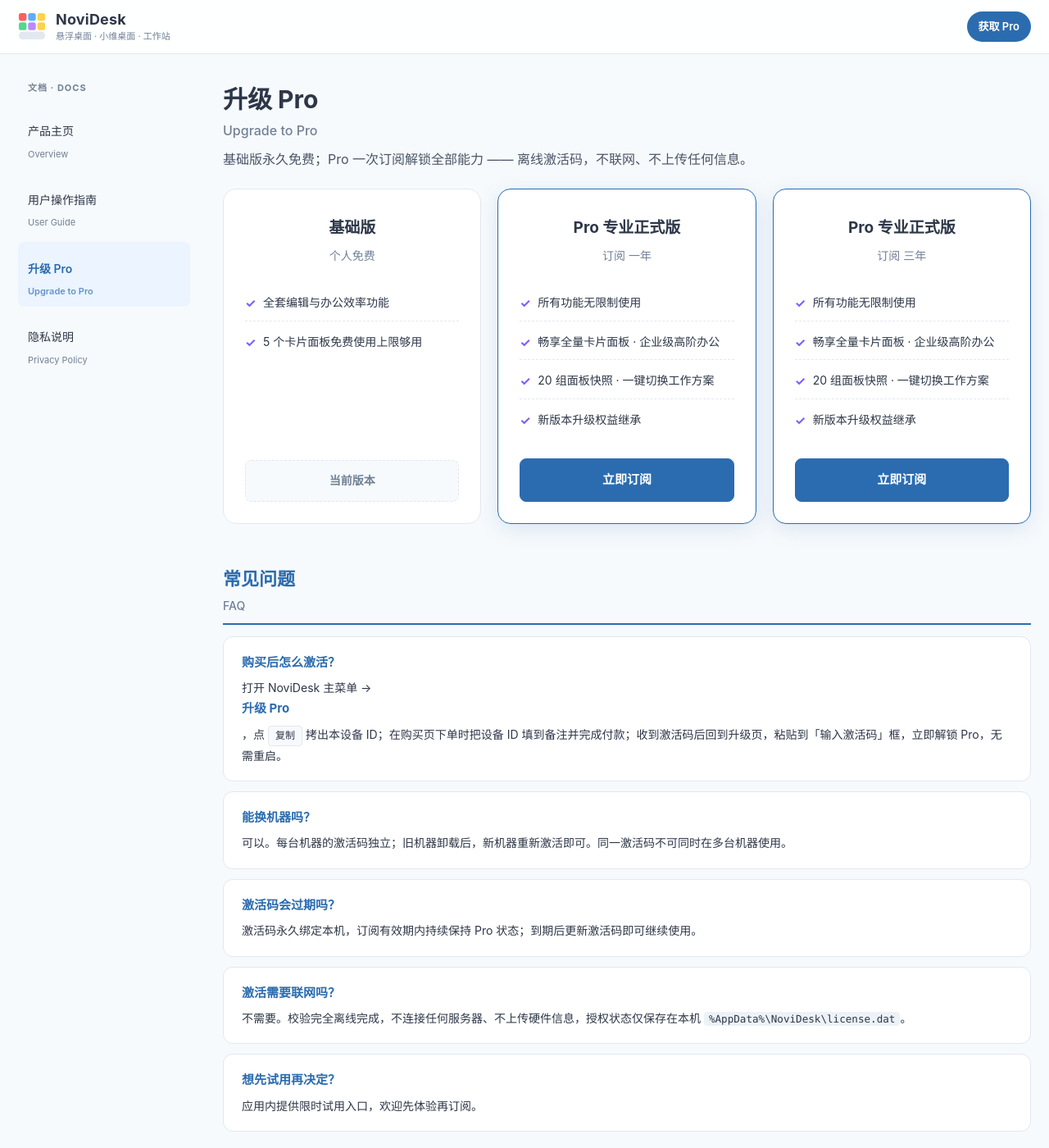
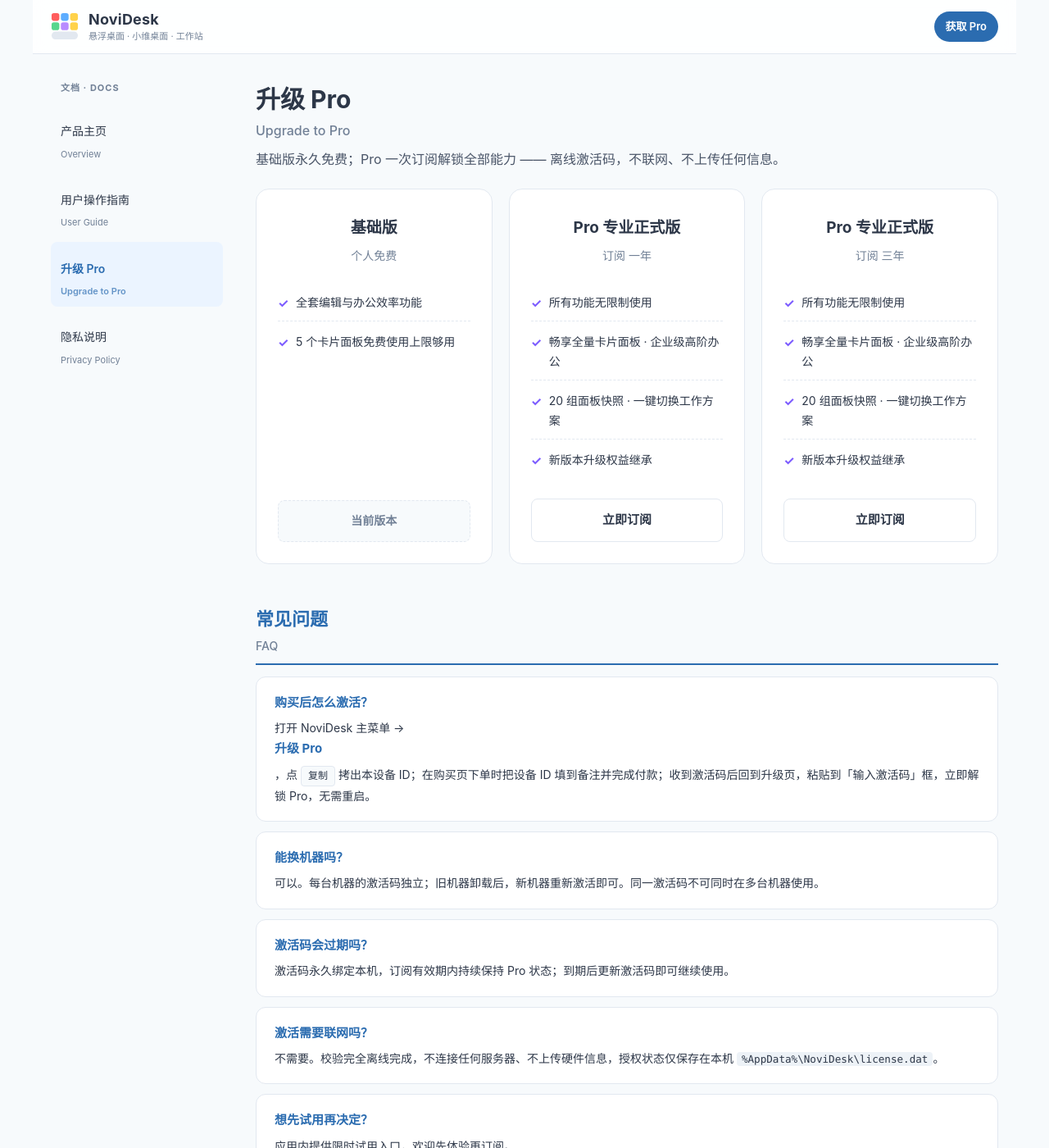
Before and after one commit to tech-littlesoft/NoviDesk, a Jekyll site: the page built from buy.md, in a window 1280 px wide and 1400 px high. Shown: the whole window at 82% size. Built offline with Jekyll 4.4.1, drawn with Linux system fonts in a browser that asks for light colours.

Commit message:
升级 Pro 页收窄宽度并改为悬停高亮
- 宽幅容器 1560px 收窄到 1200px，顶栏与页脚同步（内容区约 950px）
- 取消常亮蓝框：.pricing-card 默认中性灰边，仅 hover / focus-within 才亮蓝边并上浮
- 订阅按钮改为默认白底，卡片悬停时同步高亮为实心蓝，按钮自身 hover 再加深
- 移除已无用的 highlight 类与对应样式（含深色模式分支）
- 清理定价网格与 FAQ 上多余的 max-width 限制

```diff
--- a/assets/css/style.css
+++ b/assets/css/style.css
@@ -137,15 +137,15 @@ figcaption { font-size:13px; color:var(--muted); margin-top:8px; text-align:cent
 
 /* ===== Wide landing layout (buy page) ===== */
 body.wide-page .topbar,
-body.wide-page .site-footer { max-width:1560px; }
-.layout.is-wide { max-width:1560px; }
+body.wide-page .site-footer { max-width:1200px; }
+.layout.is-wide { max-width:1200px; }
 .layout.is-wide .page { max-width:none; }
 
 /* ===== Buy page: pricing cards ===== */
-.pricing-grid { display:grid; grid-template-columns:repeat(3,1fr); gap:20px; margin:22px 0 10px; max-width:1240px; }
+.pricing-grid { display:grid; grid-template-columns:repeat(3,1fr); gap:20px; margin:22px 0 10px; }
 .pricing-card { position:relative; padding:30px 26px 26px; border:1px solid var(--line); border-radius:16px; background:var(--card); display:flex; flex-direction:column; text-align:center; transition:transform .18s, box-shadow .18s, border-color .18s; }
-.pricing-card:hover { transform:translateY(-3px); }
-.pricing-card.highlight { border-color:var(--brand); box-shadow:0 6px 26px rgba(43,108,176,0.14); }
+.pricing-card:hover,
+.pricing-card:focus-within { transform:translateY(-3px); border-color:var(--brand); box-shadow:0 6px 26px rgba(43,108,176,0.14); }
 .pricing-card h3 { margin:0 0 6px; font-size:19px; color:var(--ink); font-weight:700; }
 .pricing-card .period { margin:0 0 20px; font-size:14px; color:var(--muted); }
 .pricing-card .features { list-style:none; padding:0; margin:0 0 22px; font-size:14px; color:var(--ink); text-align:left; flex:1; }
@@ -153,9 +153,9 @@ body.wide-page .site-footer { max-width:1560px; }
 .pricing-card .features li:last-child { border-bottom:none; }
 .pricing-card .features li::before { content:"✓"; position:absolute; left:0; top:9px; color:#7c5cff; font-weight:700; font-size:15px; }
 .pricing-card .btn { display:block; padding:12px 26px; border-radius:8px; background:#fff; color:var(--ink); font-size:15px; font-weight:700; border:1px solid var(--line); margin-top:auto; text-decoration:none; cursor:pointer; transition:background .15s, color .15s, border-color .15s; }
-.pricing-card .btn:hover { background:var(--brand-soft); border-color:var(--brand); }
-.pricing-card.highlight .btn { background:var(--brand); color:#fff; border-color:var(--brand); }
-.pricing-card.highlight .btn:hover { background:var(--brand-strong); border-color:var(--brand-strong); }
+.pricing-card:hover .btn,
+.pricing-card:focus-within .btn { background:var(--brand); color:#fff; border-color:var(--brand); }
+.pricing-card .btn:hover { background:var(--brand-strong); border-color:var(--brand-strong); }
 .pricing-card .btn-current { display:block; padding:12px 22px; border-radius:8px; background:var(--bg); color:var(--muted); font-size:14px; font-weight:600; border:1px dashed var(--line); margin-top:auto; }
 
 @media (max-width:760px){
@@ -163,7 +163,7 @@ body.wide-page .site-footer { max-width:1560px; }
 }
 
 /* ===== FAQ (buy page) ===== */
-.faq { list-style:none; padding:0; margin:14px 0 0; max-width:1240px; }
+.faq { list-style:none; padding:0; margin:14px 0 0; }
 .faq > li { padding:18px 22px; margin:12px 0; background:var(--card); border:1px solid var(--line); border-radius:12px; }
 .faq > li b { display:block; margin-bottom:6px; color:var(--brand); font-size:15px; }
 .faq > li p { margin:6px 0 0; font-size:14px; color:var(--ink); }
@@ -172,7 +172,8 @@ body.wide-page .site-footer { max-width:1560px; }
 /* Dark mode adjustments */
 @media (prefers-color-scheme: dark) {
   .pricing-card .btn { background:#1a1a1a; color:var(--ink); border-color:var(--line); }
-  .pricing-card .btn:hover { background:#22303f; border-color:var(--brand); }
+  .pricing-card:hover .btn,
+  .pricing-card:focus-within .btn { background:var(--brand); color:#fff; border-color:var(--brand); }
   .pricing-card .features li { border-bottom-color:#333; }
   .faq > li { background:#1a1a1a; }
 }
--- a/buy.md
+++ b/buy.md
@@ -20,7 +20,7 @@ wide: true
     <span class="btn-current">当前版本</span>
   </div>
 
-  <div class="pricing-card highlight">
+  <div class="pricing-card">
     <h3>Pro 专业正式版</h3>
     <p class="period">订阅 一年</p>
     <ul class="features">
@@ -32,7 +32,7 @@ wide: true
     <a class="btn" href="https://www.kufaka.com/item/w1fm39" target="_blank" rel="noopener">立即订阅</a>
   </div>
 
-  <div class="pricing-card highlight">
+  <div class="pricing-card">
     <h3>Pro 专业正式版</h3>
     <p class="period">订阅 三年</p>
     <ul class="features">
```
